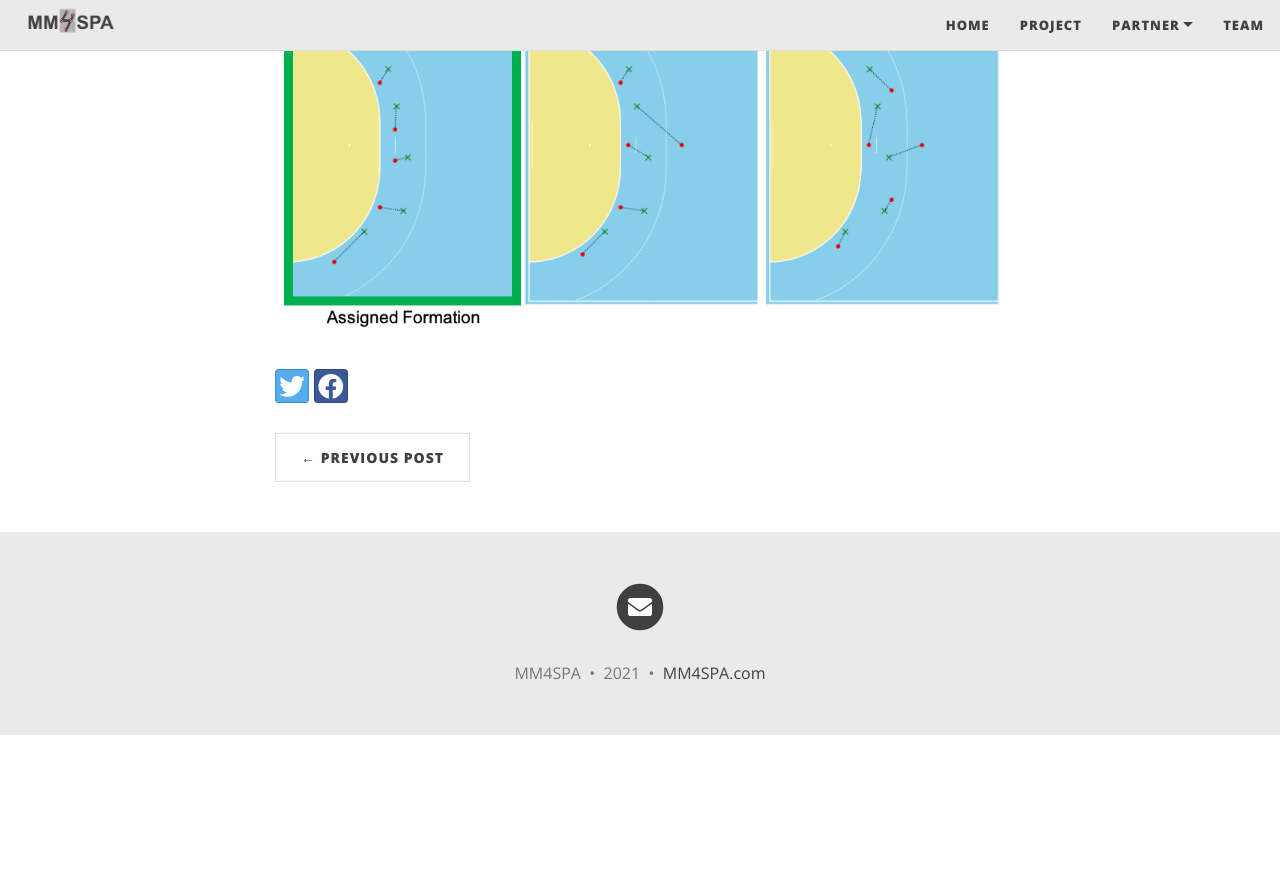
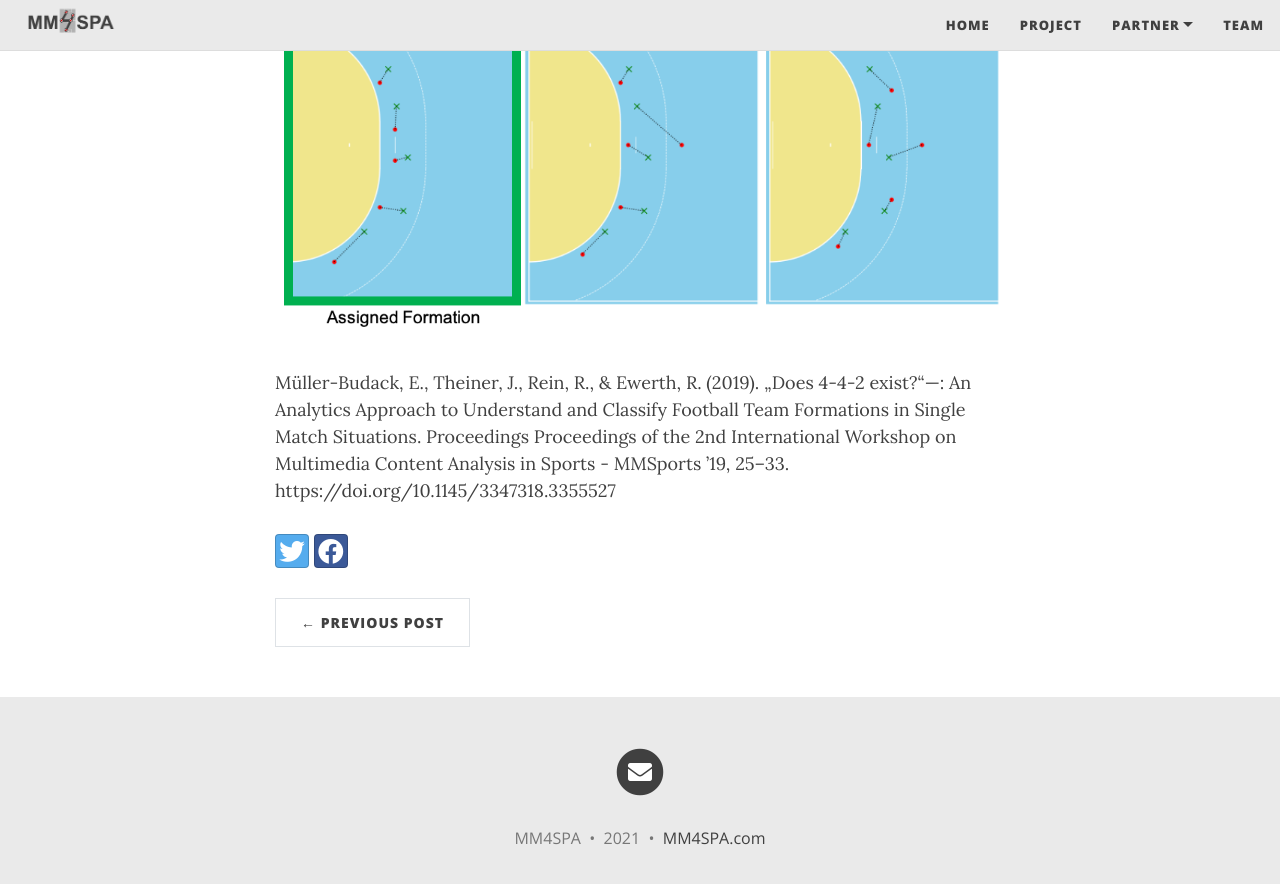
Before and after one commit to MartinWohlan/prototyp_officia_website, a Jekyll site: the page built from _posts/2021-07-30-template-matching-formation-detection.md, in a window 1280 px wide and 900 px high, scrolled down 1584 px. Shown: the top 884 px of the window. Built offline with Jekyll 4.4.1, drawn with Linux system fonts in a browser that asks for light colours; nearby versions of some CDN libraries; before the commit the page ends 2319 px from its top, so only the background shows below that.

Commit message:
formation detection handball post

```diff
--- a/_posts/2021-07-30-template-matching-formation-detection.md
+++ b/_posts/2021-07-30-template-matching-formation-detection.md
@@ -17,3 +17,10 @@ Automated handball formation recognition is a key aspect of tactical game analys
 Template matching of the idealized positions (red dots) and the mean positions (green crosses) for each player in a defensive phase. The dashed lines show the role assignment when solving the linear assignment problem by minimizing the total distance of all players to the idealized positions.
 
 ![Formation_Assignment](../assets/img/Formation_Assignment.png){: .mx-auto.d-block :}
+
+
+
+
+
+
+Müller-Budack, E., Theiner, J., Rein, R., & Ewerth, R. (2019). „Does 4-4-2 exist?“—: An Analytics Approach to Understand and Classify Football Team Formations in Single Match Situations. Proceedings Proceedings of the 2nd International Workshop on Multimedia Content Analysis in Sports  - MMSports ’19, 25–33. https://doi.org/10.1145/3347318.3355527
```
